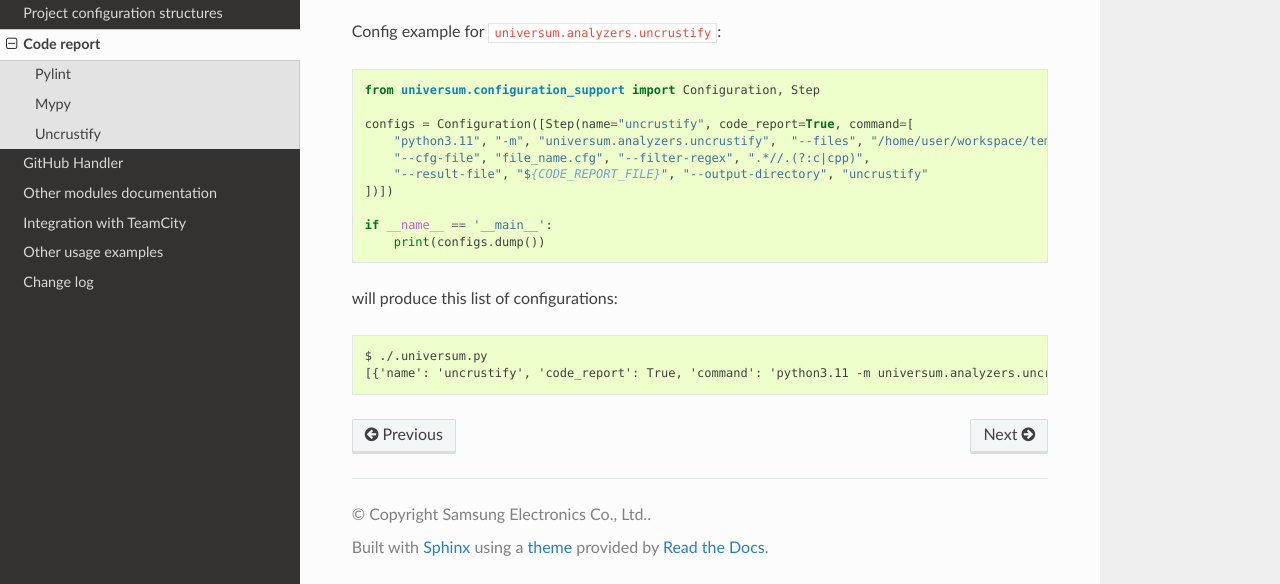
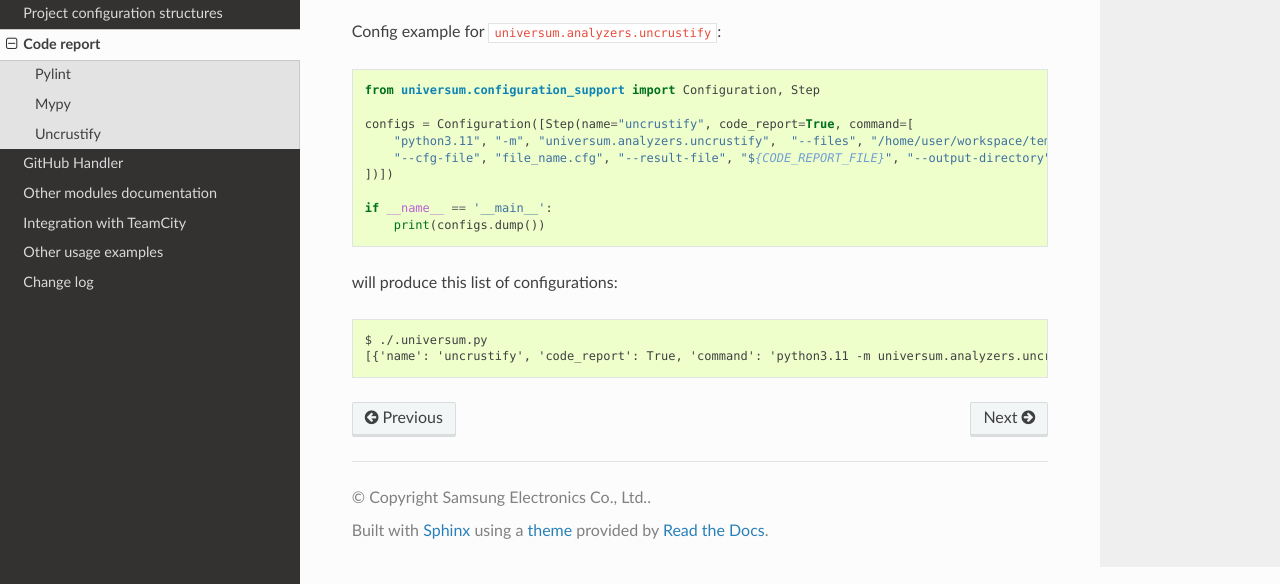
Before and after one commit to Samsung/Universum, a Sphinx documentation site: the page built from doc/code_report.rst, in a window 1280 px wide and 900 px high, scrolled down 1785 px, cut to the strip 316-900 px from the top of the window. Built offline with Sphinx 7.4.7 and the Read the Docs theme 2.0.0, drawn with Linux system fonts in a browser that asks for light colours.

Commit message:
fix docs

```diff
--- a/doc/code_report.rst
+++ b/doc/code_report.rst
@@ -119,8 +119,7 @@ Config example for ``universum.analyzers.uncrustify``:
 
     configs = Configuration([Step(name="uncrustify", code_report=True, command=[
         "{python}", "-m", "universum.analyzers.uncrustify",  "--files", "/home/user/workspace/temp",
-        "--cfg-file", "file_name.cfg", "--filter-regex", ".*//.(?:c|cpp)",
-        "--result-file", "${CODE_REPORT_FILE}", "--output-directory", "uncrustify"
+        "--cfg-file", "file_name.cfg", "--result-file", "${CODE_REPORT_FILE}", "--output-directory", "uncrustify"
     ])])
 
     if __name__ == '__main__':
@@ -137,4 +136,4 @@ will produce this list of configurations:
 .. testoutput::
 
     $ ./.universum.py
-    [{'name': 'uncrustify', 'code_report': True, 'command': '{python} -m universum.analyzers.uncrustify --files /home/user/workspace/temp --cfg-file file_name.cfg --filter-regex .*//.(?:c|cpp) --result-file ${CODE_REPORT_FILE} --output-directory uncrustify'}]
+    [{'name': 'uncrustify', 'code_report': True, 'command': '{python} -m universum.analyzers.uncrustify --files /home/user/workspace/temp --cfg-file file_name.cfg --result-file ${CODE_REPORT_FILE} --output-directory uncrustify'}]
```
